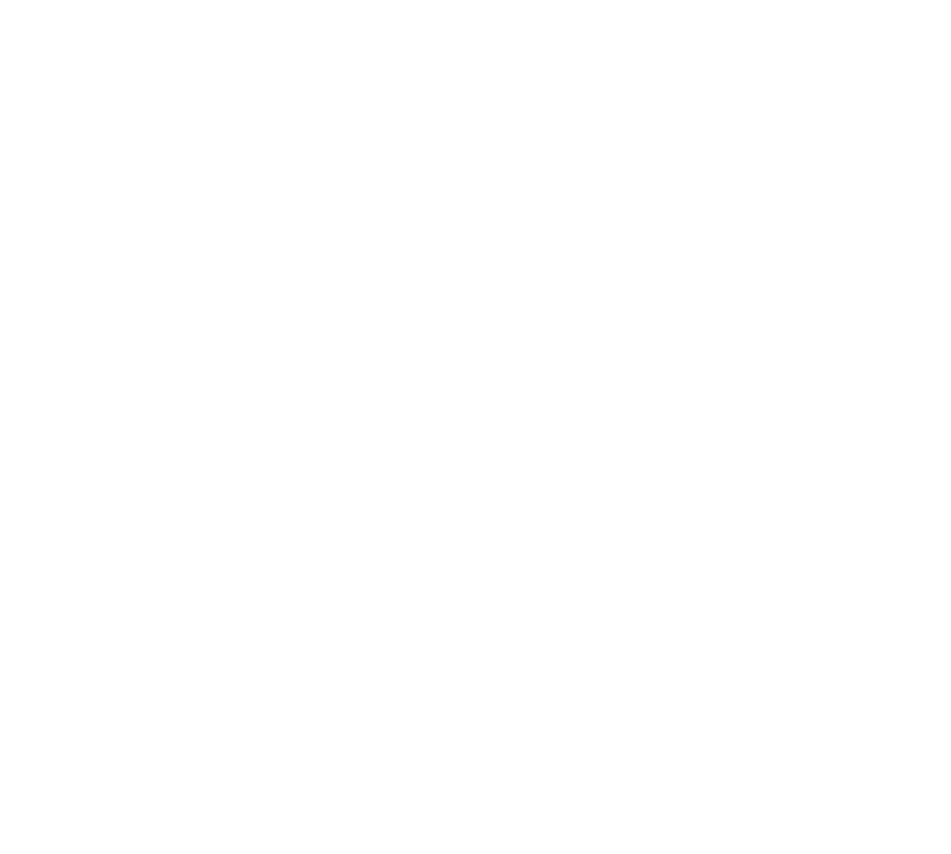
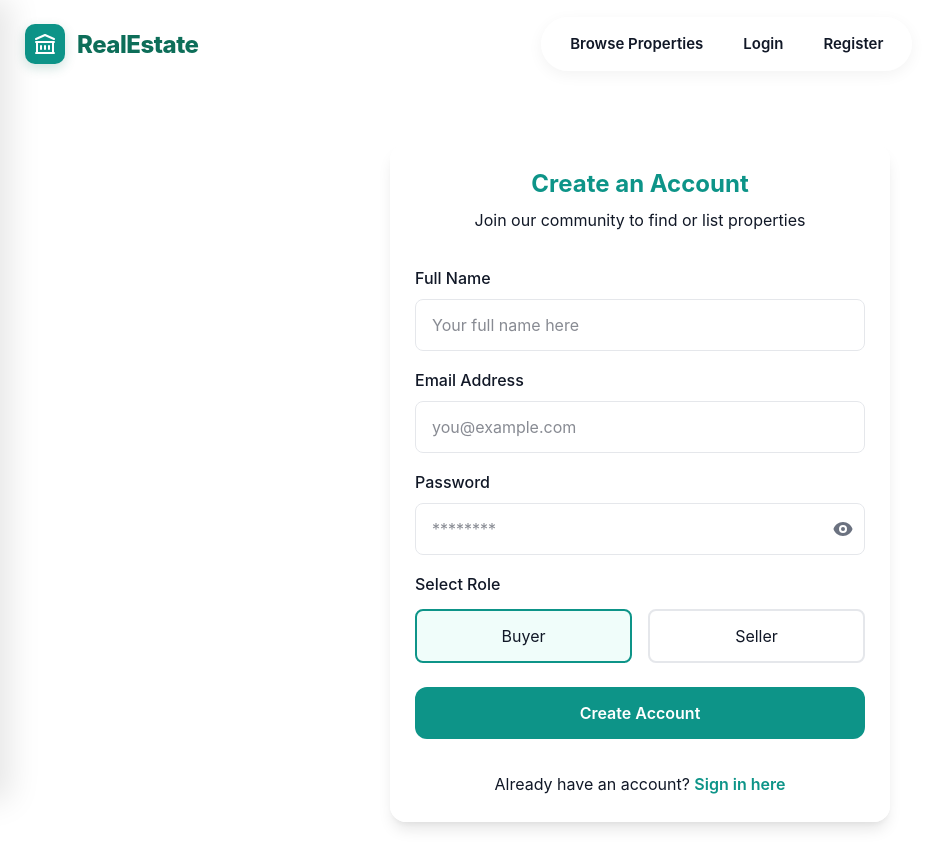
Before and after one commit to mkihahu/real-estate-platform, a React (Vite) app in the folder frontend/: page /register in a window 1280 px wide. Before the commit this address had no page. Shown: the whole page, without its empty margins (0-951 px from the left). Before the commit the page ends 800 px from the top, so only its background shows below. Built offline with nearby package versions, Linux system fonts and the light colour scheme.

Commit message:
Implement register page

```diff
--- a/frontend/src/App.jsx
+++ b/frontend/src/App.jsx
@@ -3,11 +3,14 @@
 import LandingPage from "./pages/shared/LandingPage";
 import Properties from "./pages/shared/Properties";
 import PropertyDetails from "./pages/shared/PropertyDetails";
+import Register from "./pages/auth/Register";
 
 const HomePage = () => {
   return (
     <div>
       <Routes>
+        <Route path="/register" element={<Register />} />
+
         <Route path="/" element={<LandingPage />} />
         <Route path="/properties" element={<Properties />} />
         <Route path="/property/:id" element={<PropertyDetails />} />
--- /dev/null
+++ b/frontend/src/components/common/ProtectedRoute.jsx
@@ -0,0 +1,58 @@
+import React from "react";
+import { useAuth } from "../../context/AuthContext";
+import { Navigate, Outlet } from "react-router-dom";
+
+const ProtectedRoute = ({ allowedRoles }) => {
+  const { user, loading } = useAuth();
+
+  if (loading) {
+    return (
+      <div className="flex justify-center p-25">
+        <div className="loader"></div>
+      </div>
+    );
+  }
+
+  const isGuestAllowed = allowedRoles?.includes(undefined);
+
+  if (!user && !isGuestAllowed) {
+    return <Navigate to="/login" replace />;
+  }
+
+  if (user && allowedRoles && !allowedRoles.includes(user.role)) {
+    if (user.role === "admin")
+      return <Navigate to="/admin-dashboard" replace />;
+
+    if (user.role === "seller") return <Navigate to="/dashboard" replace />;
+
+    return <Navigate to="/" replace />;
+  }
+
+  return <Outlet />;
+};
+
+// Public route
+const PublicRoute = () => {
+  const { user, loading } = useAuth();
+
+  if (loading) {
+    return (
+      <div className="flex justify-center p-25">
+        <div className="loader"></div>
+      </div>
+    );
+  }
+
+  if (user) {
+    if (user.role === "admin")
+      return <Navigate to="/admin-dashboard" replace />;
+
+    if (user.role === "seller") return <Navigate to="/dashboard" replace />;
+
+    return <Navigate to="/" replace />;
+  }
+
+  return <Outlet />;
+};
+
+export { ProtectedRoute, PublicRoute };
--- /dev/null
+++ b/frontend/src/pages/auth/Register.jsx
@@ -0,0 +1,179 @@
+import React, { useState } from "react";
+import { registerStyles as s } from "../../assets/dummyStyles.js";
+import { useAuth } from "../../context/AuthContext.jsx";
+import Navbar from "../../components/common/Navbar.jsx";
+import { Link, useNavigate } from "react-router-dom";
+import { HiEye, HiEyeOff } from "react-icons/hi";
+
+const Register = () => {
+  const [formData, setFormData] = useState({
+    name: "",
+    email: "",
+    password: "",
+    role: "buyer",
+  });
+
+  const [error, setError] = useState("");
+  const [success, setSuccess] = useState("");
+  const [isLoading, setIsLoading] = useState(false);
+  const [showPassword, setShowPassword] = useState(false);
+
+  const { register } = useAuth();
+  const navigate = useNavigate();
+
+  const handleChange = (e) => {
+    setFormData({ ...formData, [e.target.name]: e.target.value });
+    setError("");
+    setSuccess("");
+  };
+
+  // Submit data (create a user)
+  const handleSubmit = async (e) => {
+    e.preventDefault();
+    setIsLoading(true);
+    setError("");
+    setSuccess("");
+
+    const result = await register(formData);
+
+    if (result.success) {
+      setSuccess("Registration successful! Redirecting to verification...");
+      setTimeout(
+        () => navigate("/verify-email", { state: { email: formData.email } }),
+        1500,
+      );
+    } else {
+      setError(result.message);
+    }
+    setIsLoading(false);
+  };
+
+  return (
+    <div className={s.pageWrapper}>
+      <Navbar />
+      <div className={s.container}>
+        <div className={s.formCard}>
+          <h2 className={s.heading}>Create an Account</h2>
+          <p className={s.subheading}>
+            Join our community to find or list properties
+          </p>
+          {error && <div className={s.errorMessage}>{error}</div>}
+
+          {success && <div className={s.successMessage}>{success}</div>}
+
+          <form onSubmit={handleSubmit} className={s.form}>
+            <div>
+              <label className={s.label}>Full Name</label>
+              <input
+                type="text"
+                name="name"
+                placeholder="Your full name here"
+                value={formData.name}
+                onChange={handleChange}
+                required
+                className={s.input}
+              />
+            </div>
+
+            <div>
+              <label className={s.label}>Email Address</label>
+              <input
+                type="email"
+                name="email"
+                placeholder="you@example.com"
+                value={formData.email}
+                onChange={handleChange}
+                required
+                className={s.input}
+              />
+            </div>
+
+            <div>
+              <label className={s.label}>Password</label>
+              <div style={{ position: "relative" }}>
+                <input
+                  type={showPassword ? "text" : "password"}
+                  name="password"
+                  placeholder="********"
+                  value={formData.password}
+                  onChange={handleChange}
+                  required
+                  className={s.input}
+                  style={{ paddingRight: "40px" }}
+                />
+                <button
+                  type="button"
+                  onClick={() => setShowPassword(!showPassword)}
+                  style={{
+                    position: "absolute",
+                    right: "12px",
+                    top: "50%",
+                    transform: "translateY(-50%)",
+                    background: "none",
+                    border: "none",
+                    cursor: "pointer",
+                    color: "#6b7280",
+                    display: "flex",
+                    alignItems: "center",
+                    padding: 0,
+                  }}
+                >
+                  {showPassword ? <HiEyeOff size={20} /> : <HiEye size={20} />}
+                </button>
+              </div>
+            </div>
+
+            <div>
+              <label className="block mb-3 font-medium">Select Role</label>
+              <div className={s.roleContainer}>
+                <label
+                  className={`${s.roleLabelBase} ${formData.role === "buyer" ? s.roleLabelActive : s.roleLabelInactive}`}
+                >
+                  <input
+                    type="radio"
+                    name="role"
+                    value="buyer"
+                    checked={formData.role === "buyer"}
+                    onChange={handleChange}
+                    className={s.hiddenRadio}
+                  />
+                  Buyer
+                </label>
+
+                <label
+                  className={`${s.roleLabelBase} ${formData.role === "seller" ? s.roleLabelActive : s.roleLabelInactive}`}
+                >
+                  <input
+                    type="radio"
+                    name="role"
+                    value="seller"
+                    checked={formData.role === "seller"}
+                    onChange={handleChange}
+                    className={s.hiddenRadio}
+                  />
+                  Seller
+                </label>
+              </div>
+            </div>
+            <button
+              className={s.submitButton}
+              type="submit"
+              disabled={isLoading}
+            >
+              {isLoading ? "Creating Account" : "Create Account"}
+            </button>
+          </form>
+
+          <p className={s.footerText}>
+            Already have an account?{" "}
+            <Link to="/login" className={s.loginLink}>
+              Sign in here
+            </Link>
+          </p>
+        </div>
+      </div>
+    </div>
+  );
+};
+
+export default Register;
```
